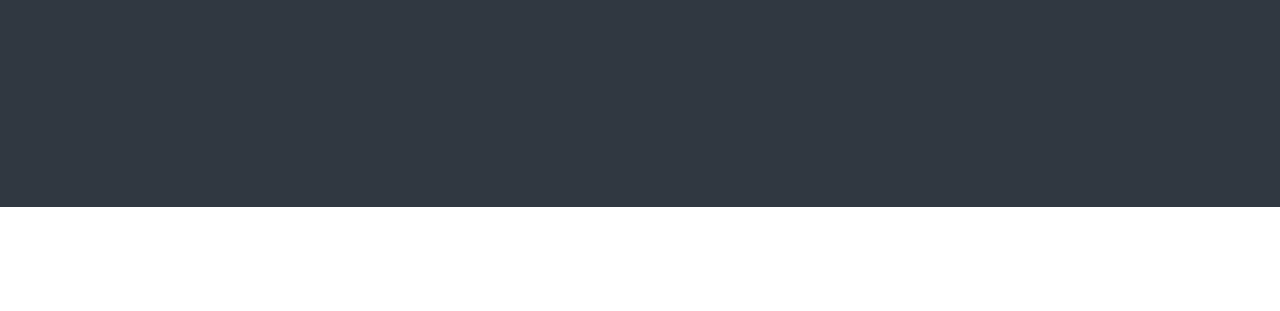
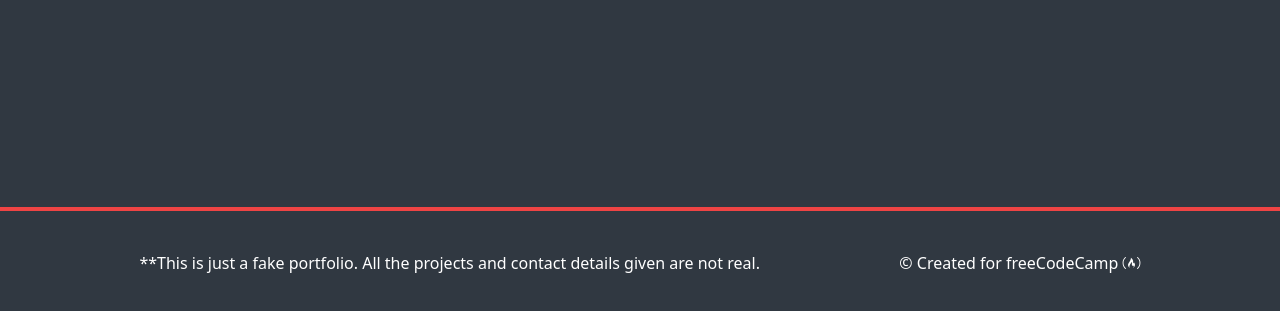
Before and after one commit to Daud-max/clone-project-with-tailwind, a website: page src/index.html in a window 1280 px wide. Shown: the part 2181-2492 px from the top of the page. Before the commit the page ends 2388 px from the top, so only its background shows below. Drawn offline with Linux system fonts and the light colour scheme.

Commit message:
footer section

```diff
--- a/src/index.html
+++ b/src/index.html
@@ -151,3 +151,21 @@
        </div>
        <hr class="text-5xl text-red-500 font-bold">
       </section>
+      <!-- footer section styling  -->
+      <footer class="bg-[#303841] border-t-4 border-red-500 flex justify-evenly py-10">
+
+        <p >
+          **This is just a fake portfolio. All the projects and contact details
+          given are not real.
+        </p>
+        <p>
+          &copy; Created for
+          <a href="https://www.freecodecamp.com/" target="_blank"
+            >freeCodeCamp <i class="fab fa-free-code-camp"></i
+          ></a>
+        </p>
+      </footer>
+
+
+</body>
+</html>
```
